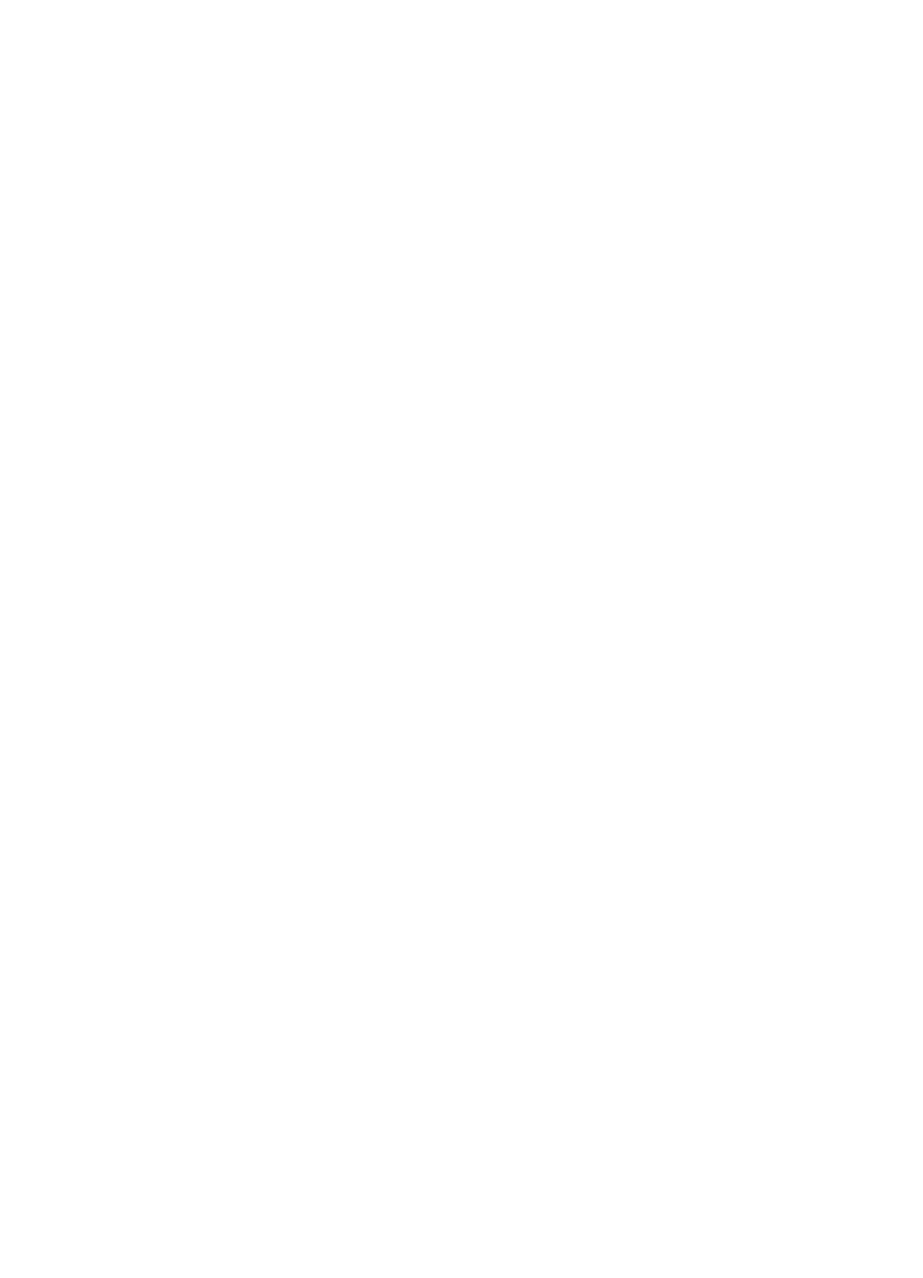
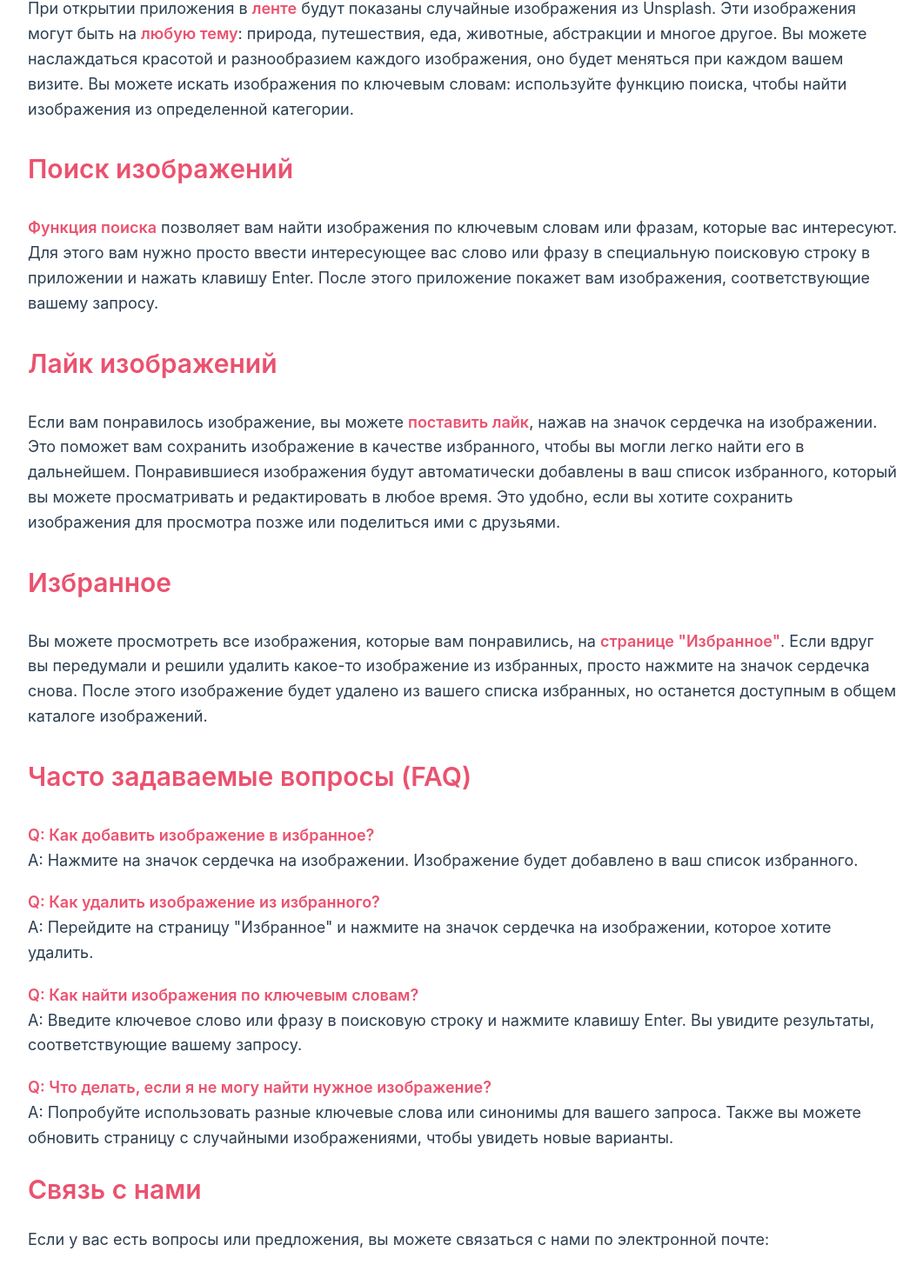
Before and after one commit to dashazh7/UnsplashApiClient, a Vue app: page /info in a window 1280 px wide. Shown: the part 350-1820 px from the top of the page at 87% size, without its empty margins (108-1169 px from the left). Before the commit the page ends 800 px from the top, so only its background shows below. Built offline with nearby package versions, Linux system fonts and the light colour scheme.

Commit message:
add styles for information page

```diff
--- a/src/components/Card.vue
+++ b/src/components/Card.vue
@@ -73,5 +73,4 @@ img {
   background-color: rgba(0, 0, 0, 0.5);
 }
 
-
 </style>
--- a/src/views/Information.vue
+++ b/src/views/Information.vue
@@ -3,9 +3,166 @@
 </script>
 
 <template>
+  <div class="container main-block">
+    <div class="about">
+      <h1>Добро пожаловать в наше приложение!</h1>
+      <p>Здесь вы можете <span>находить</span> и <span>сохранять</span> в избранное красивые фотографии с <a target="_blank" href="https://unsplash.com/">Unsplash</a>. </p>
+    </div>
+
+    <div class="functions">
+      <div>
+        <h2>Получение изображений</h2>
+        <p>При открытии приложения в <span>ленте</span> будут показаны случайные изображения из <a target="_blank" href="https://unsplash.com/">Unsplash</a>. Эти
+          изображения могут быть на <span>любую тему</span>: природа, путешествия, еда, животные, абстракции и многое другое.
+          Вы можете наслаждаться красотой и разнообразием каждого изображения, оно будет меняться при каждом вашем визите.
+          Вы можете искать изображения по ключевым словам: используйте функцию поиска, чтобы найти
+          изображения из определенной категории.
+        </p>
+      </div>
+
+      <div>
+        <h2>Поиск изображений</h2>
+        <p><span>Функция поиска</span> позволяет вам найти изображения по ключевым словам или фразам, которые вас интересуют.
+          Для этого вам нужно просто ввести интересующее вас слово или фразу в специальную поисковую строку в
+          приложении и нажать клавишу Enter. После этого приложение покажет вам изображения,
+          соответствующие вашему запросу.
+        </p>
+      </div>
+
+      <div>
+        <h2>Лайк изображений</h2>
+        <p>
+          Если вам понравилось изображение, вы можете <span>поставить лайк</span>, нажав на значок сердечка на изображении.
+          Это поможет вам сохранить изображение в качестве избранного, чтобы вы могли легко найти его в дальнейшем.
+          Понравившиеся изображения будут автоматически добавлены в ваш список избранного, который вы можете
+          просматривать и редактировать в любое время. Это удобно, если вы хотите сохранить изображения для
+          просмотра позже или поделиться ими с друзьями.
+        </p>
+      </div>
+
+      <div>
+        <h2>Избранное</h2>
+        <p>
+          Вы можете просмотреть все изображения, которые вам понравились, на <span>странице "Избранное"</span>.
+          Если вдруг вы передумали и решили удалить какое-то изображение из избранных, просто нажмите на значок
+          сердечка снова. После этого изображение будет удалено из вашего списка избранных, но останется доступным
+          в общем каталоге изображений.
+        </p>
+      </div>
+    </div>
+
+    <div class="faq">
+      <h2>Часто задаваемые вопросы (FAQ)</h2>
+
+      <div class="questions">
+        <p class="question">Q: Как добавить изображение в избранное?</p>
+        <p>A: Нажмите на значок сердечка на изображении. Изображение будет добавлено в ваш список избранного.</p>
+      </div>
+
+      <div class="questions">
+        <p class="question">Q: Как удалить изображение из избранного?</p>
+        <p>A: Перейдите на страницу "Избранное" и нажмите на значок сердечка на изображении, которое хотите удалить.</p>
+      </div>
+
+      <div class="questions">
+        <p class="question">Q: Как найти изображения по ключевым словам?</p>
+        <p>A: Введите ключевое слово или фразу в поисковую строку и нажмите клавишу Enter.
+          Вы увидите результаты, соответствующие вашему запросу.
+        </p>
+      </div>
+
+      <div class="questions">
+        <p class="question">Q: Что делать, если я не могу найти нужное изображение?</p>
+        <p>A: Попробуйте использовать разные ключевые слова или синонимы для вашего запроса.
+          Также вы можете обновить страницу с случайными изображениями, чтобы увидеть новые варианты.
+        </p>
+      </div>
+    </div>
+
+    <div class="info">
+      <h2>Связь с нами</h2>
+      <p>Если у вас есть вопросы или предложения, вы можете связаться с нами по
+        электронной почте:
+      </p>
+    </div>
+  </div>
 
 </template>
 
 <style scoped>
 
+a {
+  text-decoration: none;
+  color: #2c3e50;
+}
+
+a:hover {
+  color: #EA526F;
+}
+
+span {
+  font-weight: 600;
+  color: #EA526F;
+}
+
+p {
+  font-size: 18px;
+}
+
+.main-block {
+  max-width: 1000px;
+  margin: 0 auto;
+  color: #2c3e50;
+}
+
+.about h1 {
+  margin-top: 30px;
+  font-size: 40px;
+  font-weight: 600;
+  color: #EA526F;
+}
+
+.about p {
+  margin-top: 30px;
+  padding-bottom: 30px;
+}
+
+.functions h2 {
+  margin-bottom: 30px;
+  font-size: 30px;
+  font-weight: 600;
+  color: #EA526F;
+}
+
+.functions p {
+  padding-bottom: 30px;
+}
+
+.faq h2 {
+  margin-bottom: 30px;
+  font-size: 30px;
+  font-weight: 600;
+  color: #EA526F;
+}
+
+.questions {
+  padding-bottom: 20px;
+}
+
+.question {
+  font-weight: 600;
+  color: #EA526F;
+}
+
+.info h2 {
+  margin-bottom: 20px;
+  font-size: 30px;
+  font-weight: 600;
+  color: #EA526F;
+}
+
+.info {
+  padding-bottom: 50px;
+}
+
 </style>
```
